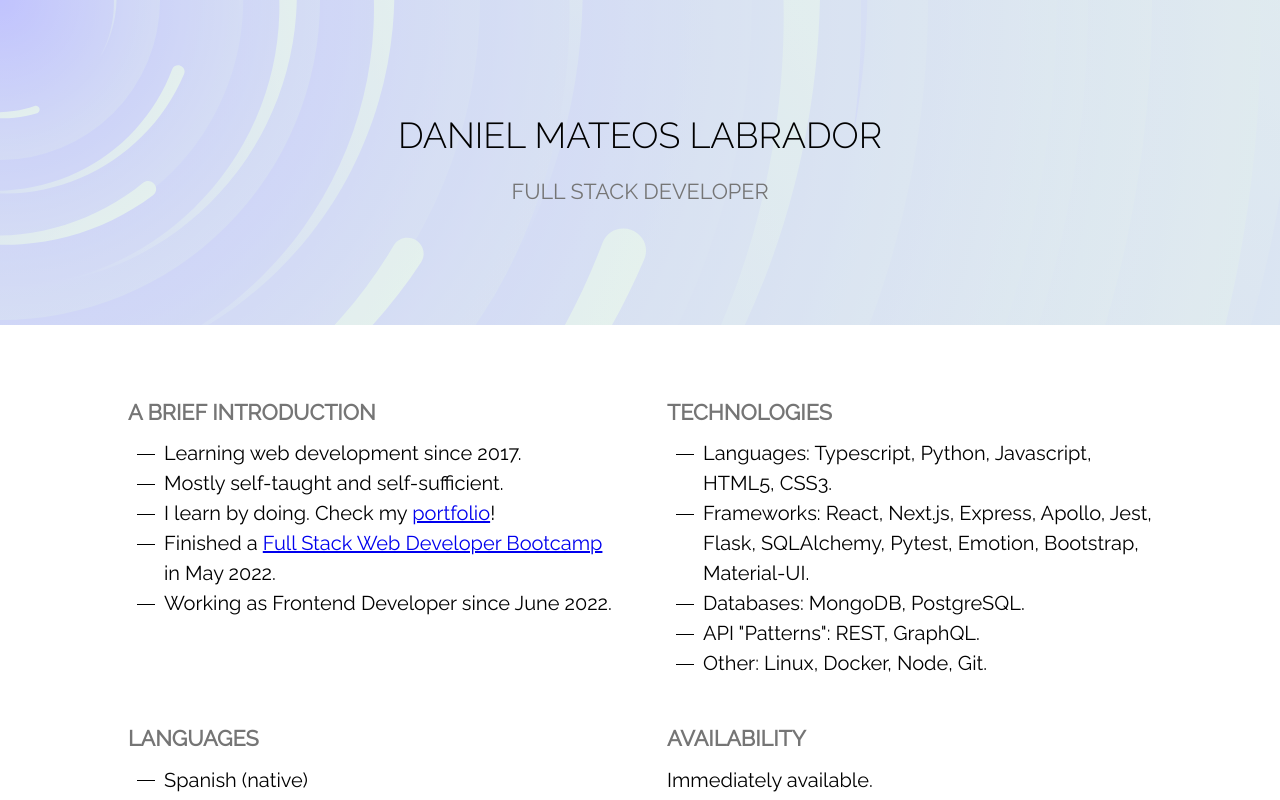
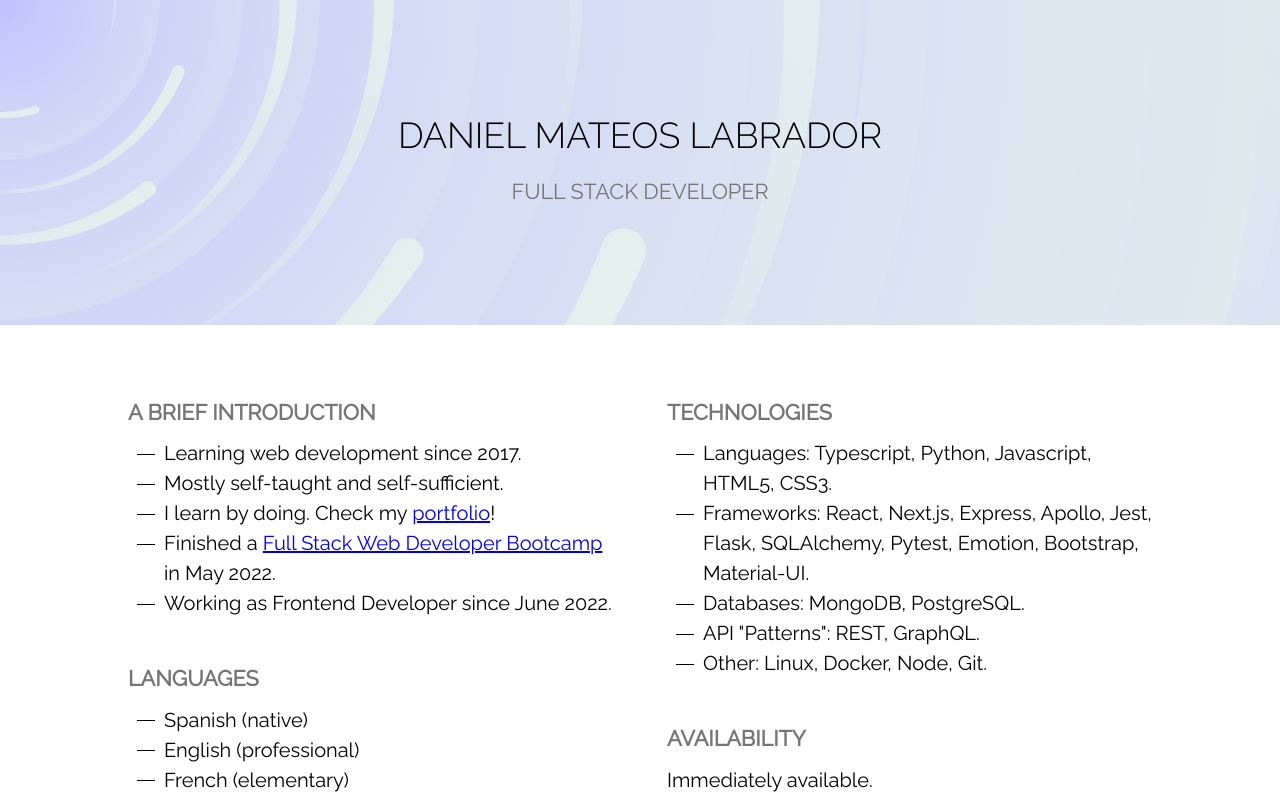
Before and after one commit to DanielMateosLab/danielmatlab, a Next.js app: page / in a window 1280 px wide. Shown: the top 800 px of the page. Built offline with nearby package versions, Linux system fonts and the light colour scheme.

Commit message:
Refactor columns splitting approach

```diff
--- a/pages/index.tsx
+++ b/pages/index.tsx
@@ -1,4 +1,5 @@
 import { useRouter } from "next/router"
+import React, { Fragment, useEffect, useMemo, useState } from "react"
 import Availability from "../lib/components/Availability"
 import Contact from "../lib/components/Contact"
 import CvHeader from "../lib/components/CvHeader"
@@ -12,21 +13,56 @@ import { darkGray, gray } from "../styles/constants"
 export default function Cv() {
   const router = useRouter()
   const withProfilePicture = router.query.profilePicture
+  const [isBigScreen, setIsBigScreen] = useState(false)
+
+  const Content = useMemo(() => {
+    let items = [
+      <Introduction />,
+      <Technologies />,
+      <Languages />,
+      <Availability />,
+      <Education />,
+      <Experience />,
+      <Contact />,
+    ].map((item, i) => <Fragment key={i}>{item}</Fragment>)
+    return isBigScreen ? splitElementsInTwoColumns(items) : items
+  }, [isBigScreen])
+
+  function splitElementsInTwoColumns(items: JSX.Element[]) {
+    const splitElements = items.reduce(
+      (acc, item, i) =>
+        i % 2 === 0
+          ? { ...acc, even: [...acc.even, item] }
+          : { ...acc, odd: [...acc.odd, item] },
+      { odd: [] as JSX.Element[], even: [] as JSX.Element[] }
+    )
+    const itemsInTwoColumns = [
+      <div className="column" key="even">
+        {splitElements.even}
+      </div>,
+      <div className="column" key="odd">
+        {splitElements.odd}
+      </div>,
+    ]
+    return itemsInTwoColumns
+  }
+
+  useEffect(() => {
+    const isBigMQ = window.matchMedia("(min-width: 768px)")
+    const handleMedia = (e: MediaQueryListEvent | MediaQueryList) =>
+      setIsBigScreen(e.matches)
+
+    handleMedia(isBigMQ)
+    isBigMQ.addEventListener("change", handleMedia)
+    return () => isBigMQ.removeEventListener("change", handleMedia)
+  }, [])
 
   return (
     <>
       <div className="cv-root">
         <CvHeader />
 
-        <main className="content">
-          <Introduction />
-          <Technologies />
-          <Languages />
-          <Availability />
-          <Education />
-          <Experience />
-          <Contact />
-        </main>
+        <main className="content">{Content}</main>
       </div>
 
       <style jsx>
@@ -41,9 +77,11 @@ export default function Cv() {
           }
           @media (min-width: 768px) {
             .content {
-              display: grid;
-              grid-template-columns: 1fr 1fr;
-              column-gap: 3rem;
+              display: flex;
+              gap: 3rem;
+            }
+            .content > :global(div) {
+              width: 50%;
             }
           }
         `}
```
